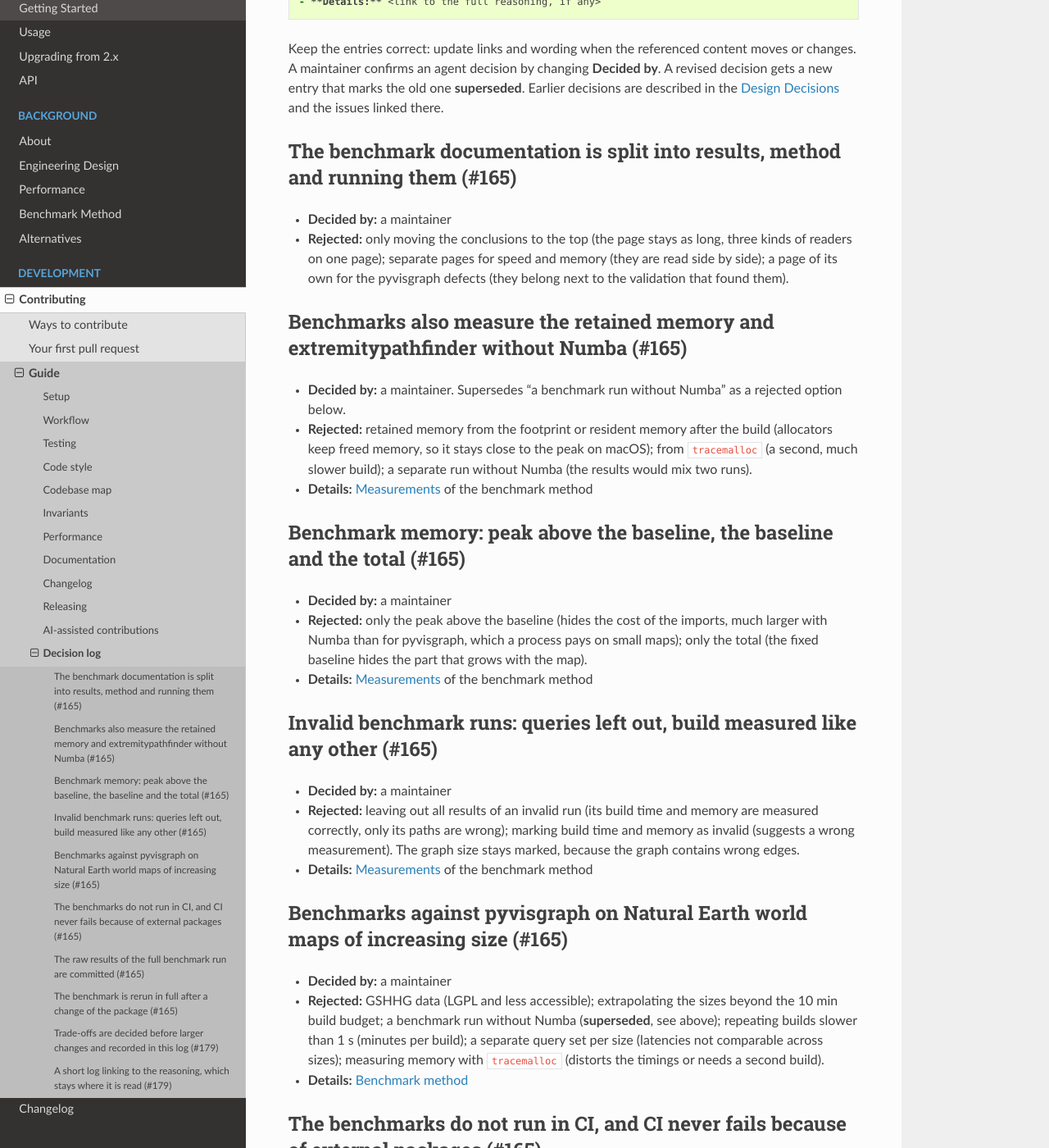
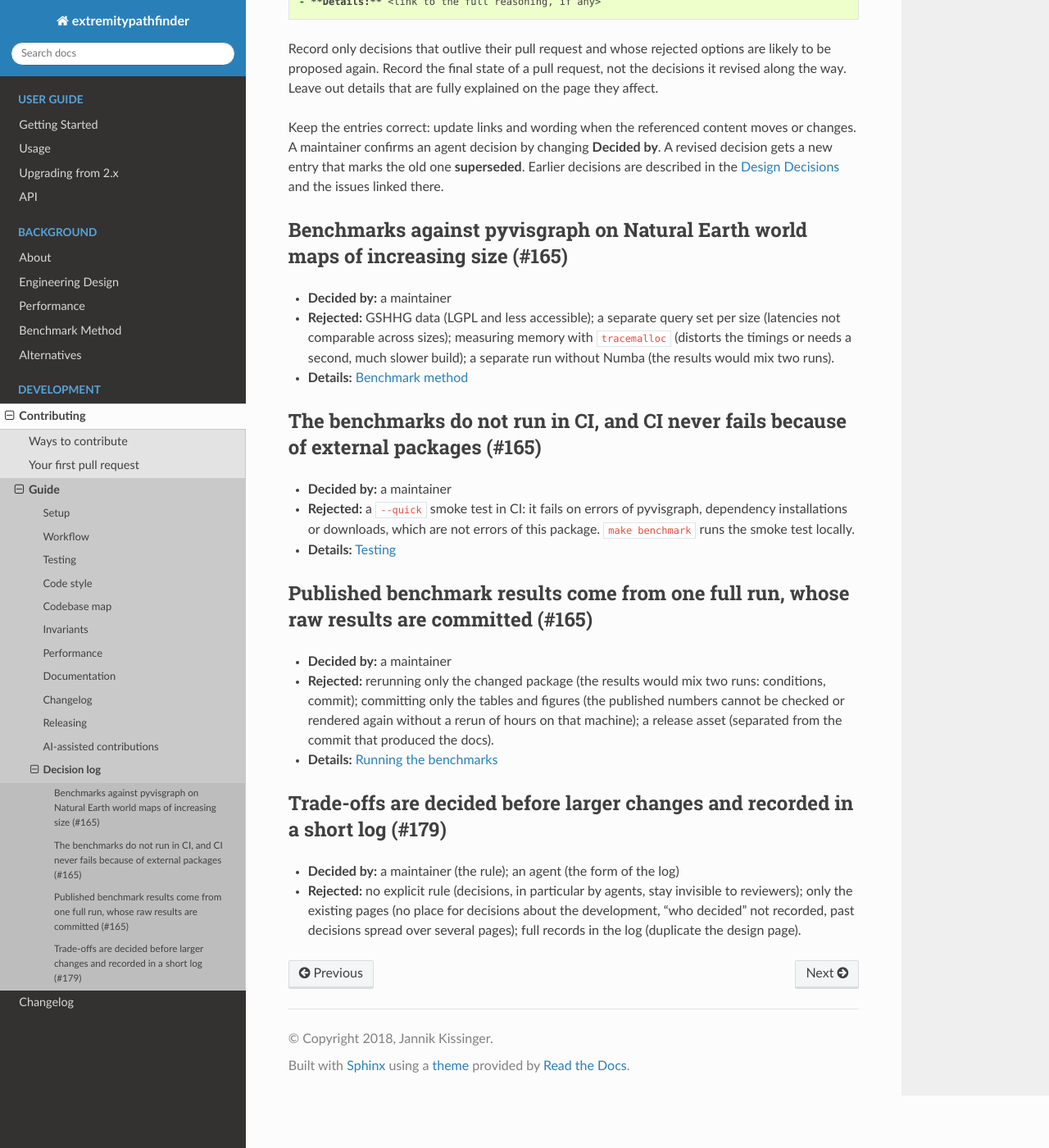
Before and after one commit to jannikmi/extremitypathfinder, a Sphinx documentation site: the page built from docs/contributing/decisions.md, in a window 1280 px wide and 1400 px high, scrolled down 318 px. Shown: the whole window at 82% size. Built offline with Sphinx 7.4.7 and the Read the Docs theme 3.1.0, drawn with Linux system fonts in a browser that asks for light colours; some of the changed text lies outside the part shown.

Commit message:
docs: keep the decision log to decisions that outlive their pull request
Add an inclusion rule to the decision log and trim it accordingly:
drop entries whose reasoning is fully on the page they affect (benchmark
memory, invalid runs, the split of the benchmark docs), merge the
decisions revised within #165 into their final state and the two #179
entries into one. The workflow guide points to the criteria.

Co-Authored-By: Claude Opus 5.5 <noreply@anthropic.com>
Claude-Session: https://claude.ai/code/session_01XJqV77W5SQHfpJn6DMKxHn

````diff
--- a/docs/contributing/decisions.md
+++ b/docs/contributing/decisions.md
@@ -11,49 +11,21 @@ Decided trade-offs, newest first, including the rejected options
 - **Details:** <link to the full reasoning, if any>
 ```
 
+Record only decisions that outlive their pull request and whose rejected options are likely to be proposed again.
+Record the final state of a pull request, not the decisions it revised along the way.
+Leave out details that are fully explained on the page they affect.
+
 Keep the entries correct: update links and wording when the referenced content moves or changes.
 A maintainer confirms an agent decision by changing **Decided by**.
 A revised decision gets a new entry that marks the old one **superseded**.
 Earlier decisions are described in the {ref}`Design Decisions <design_decisions>` and the issues linked there.
 
-## The benchmark documentation is split into results, method and running them (#165)
-
-- **Decided by:** a maintainer
-- **Rejected:** only moving the conclusions to the top (the page stays as long, three kinds of readers on one page);
-  separate pages for speed and memory (they are read side by side); a page of its own for the pyvisgraph defects
-  (they belong next to the validation that found them).
-
-## Benchmarks also measure the retained memory and extremitypathfinder without Numba (#165)
-
-- **Decided by:** a maintainer. Supersedes "a benchmark run without Numba" as a rejected option below.
-- **Rejected:** retained memory from the footprint or resident memory after the build (allocators keep freed memory,
-  so it stays close to the peak on macOS); from `tracemalloc` (a second, much slower build);
-  a separate run without Numba (the results would mix two runs).
-- **Details:** [Measurements](../7_benchmark_method.rst) of the benchmark method
-
-## Benchmark memory: peak above the baseline, the baseline and the total (#165)
-
-- **Decided by:** a maintainer
-- **Rejected:** only the peak above the baseline (hides the cost of the imports, much larger with Numba
-  than for pyvisgraph, which a process pays on small maps); only the total (the fixed baseline hides the part that grows
-  with the map).
-- **Details:** [Measurements](../7_benchmark_method.rst) of the benchmark method
-
-## Invalid benchmark runs: queries left out, build measured like any other (#165)
-
-- **Decided by:** a maintainer
-- **Rejected:** leaving out all results of an invalid run (its build time and memory are measured correctly,
-  only its paths are wrong); marking build time and memory as invalid (suggests a wrong measurement).
-  The graph size stays marked, because the graph contains wrong edges.
-- **Details:** [Measurements](../7_benchmark_method.rst) of the benchmark method
-
 ## Benchmarks against pyvisgraph on Natural Earth world maps of increasing size (#165)
 
 - **Decided by:** a maintainer
-- **Rejected:** GSHHG data (LGPL and less accessible); extrapolating the sizes beyond the 10 min build budget;
-  a benchmark run without Numba (**superseded**, see above); repeating builds slower than 1 s (minutes per build);
-  a separate query set per size (latencies not comparable across sizes);
-  measuring memory with `tracemalloc` (distorts the timings or needs a second build).
+- **Rejected:** GSHHG data (LGPL and less accessible); a separate query set per size (latencies not comparable
+  across sizes); measuring memory with `tracemalloc` (distorts the timings or needs a second, much slower build);
+  a separate run without Numba (the results would mix two runs).
 - **Details:** [Benchmark method](../7_benchmark_method.rst)
 
 ## The benchmarks do not run in CI, and CI never fails because of external packages (#165)
@@ -63,28 +35,17 @@ Earlier decisions are described in the {ref}`Design Decisions <design_decisions>
   which are not errors of this package. `make benchmark` runs the smoke test locally.
 - **Details:** [Testing](testing.md#ci-and-external-packages)
 
-## The raw results of the full benchmark run are committed (#165)
+## Published benchmark results come from one full run, whose raw results are committed (#165)
 
 - **Decided by:** a maintainer
-- **Rejected:** only the tables and figures (the published numbers cannot be checked or rendered again without a rerun
+- **Rejected:** rerunning only the changed package (the results would mix two runs: conditions, commit);
+  committing only the tables and figures (the published numbers cannot be checked or rendered again without a rerun
   of hours on that machine); a release asset (separated from the commit that produced the docs).
-  The file is written compactly (one list per line) and marked as generated in `.gitattributes`.
 - **Details:** [Running the benchmarks](performance.md#running-the-benchmarks)
 
-## The benchmark is rerun in full after a change of the package (#165)
+## Trade-offs are decided before larger changes and recorded in a short log (#179)
 
-- **Decided by:** a maintainer
-- **Rejected:** rerunning only the changed package: the results would mix two runs (conditions, commit).
-  Resuming an interrupted run is refused when the package or the benchmark code changed.
-- **Details:** [Full run on a laptop](performance.md#full-run-on-a-laptop)
-
-## Trade-offs are decided before larger changes and recorded in this log (#179)
-
-- **Decided by:** a maintainer
-- **Rejected:** no explicit rule: decisions, in particular by agents, stay invisible to reviewers.
-
-## A short log linking to the reasoning, which stays where it is read (#179)
-
-- **Decided by:** an agent
-- **Rejected:** only the existing pages: no place for decisions about the development, "who decided" not recorded,
-  past decisions spread over several pages. Full records in the log: duplicate the design page.
+- **Decided by:** a maintainer (the rule); an agent (the form of the log)
+- **Rejected:** no explicit rule (decisions, in particular by agents, stay invisible to reviewers);
+  only the existing pages (no place for decisions about the development, "who decided" not recorded,
+  past decisions spread over several pages); full records in the log (duplicate the design page).
````
Also changed, not shown: docs/contributing/workflow.md (+2 -1 lines).
